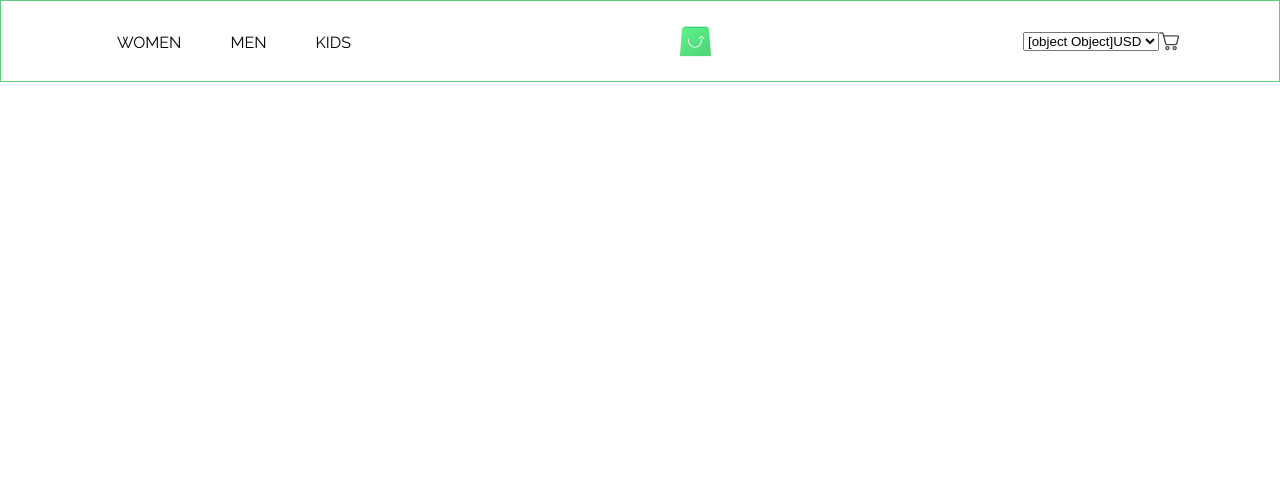
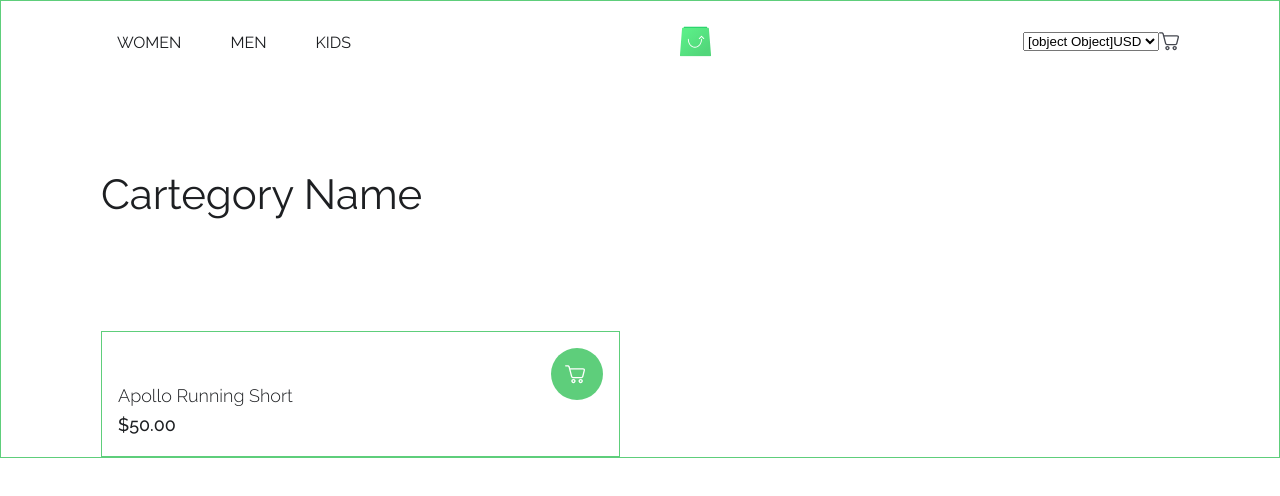
Before and after one commit to IgboPharaoh/semi-ecommerce, a React (Create React App) app: page / in a window 1280 px wide. Shown: the top 496 px of the page. Built offline with nearby package versions, Linux system fonts and the light colour scheme.

Commit message:
added product card and created product section

```diff
--- a/src/components/Cartegory/Cartegory.js
+++ b/src/components/Cartegory/Cartegory.js
@@ -1,11 +1,13 @@
 import React from 'react'
 import styled from 'styled-components'
 import NavBar from '../navbar/Navbar'
+import Products from '../products/Products'
 
 const Cartegory = () => {
   return (
     <StyledSection>
       <NavBar/>
+      <Products/>
     </StyledSection>
   )
 }
--- a/src/components/navbar/Navbar.js
+++ b/src/components/navbar/Navbar.js
@@ -50,10 +50,6 @@ const StyledNav = styled.nav`
         &__right{
             display: flex;
             align-items: center;
-            /* justify-content: space-between; */
-            select{
-                background-colo:red;
-            }
         }
     }
 `
--- a/src/components/navbar/Navlink.js
+++ b/src/components/navbar/Navlink.js
@@ -29,7 +29,6 @@ const StyledNavLink = styled.div`
     }
     :hover{
         color: var(--primaryGreen);
-        transition: ease-in-out 0.5s;
         font-weight: 600;
         .border-bottom{
         display: block;
--- /dev/null
+++ b/src/components/products/ProductCard.js
@@ -0,0 +1,62 @@
+import React from 'react'
+import styled from 'styled-components'
+
+const ProductCard = ({img, title, price}) => {
+  return (
+    <StyledCard>
+        <img src={img} alt="" className="product-card__product-img"/>
+        <div className="product-card__cart-section">
+            <svg width="20" height="20" viewBox="0 0 20 20" fill="none" xmlns="http://www.w3.org/2000/svg">
+                <path d="M19.5613 4.87359C19.1822 4.41031 18.5924 4.12873 17.9821 4.12873H5.15889L4.75914 2.63901C4.52718 1.77302 3.72769 1.16895 2.80069 1.16895H0.653099C0.295301 1.16895 0 1.45052 0 1.79347C0 2.13562 0.294459 2.418 0.653099 2.418H2.80069C3.11654 2.418 3.39045 2.61936 3.47434 2.92139L6.04306 12.7077C6.27502 13.5737 7.07451 14.1778 8.00152 14.1778H16.4028C17.3289 14.1778 18.1507 13.5737 18.3612 12.7077L19.9405 6.50575C20.0877 5.941 19.9619 5.33693 19.5613 4.87365L19.5613 4.87359ZM18.6566 6.22252L17.0773 12.4245C16.9934 12.7265 16.7195 12.9279 16.4036 12.9279H8.00154C7.68569 12.9279 7.41178 12.7265 7.32789 12.4245L5.49611 5.39756H17.983C18.1936 5.39756 18.4042 5.49824 18.5308 5.65948C18.6567 5.81994 18.7192 6.0213 18.6567 6.22266L18.6566 6.22252Z" fill="#43464E"/>
+                <path d="M8.44437 14.9815C7.2443 14.9815 6.25488 15.9277 6.25488 17.0752C6.25488 18.2227 7.24439 19.1689 8.44437 19.1689C9.64445 19.1697 10.6339 18.2235 10.6339 17.0758C10.6339 15.9282 9.64436 14.9813 8.44437 14.9813V14.9815ZM8.44437 17.9012C7.9599 17.9012 7.58071 17.5386 7.58071 17.0753C7.58071 16.612 7.9599 16.2494 8.44437 16.2494C8.92885 16.2494 9.30804 16.612 9.30804 17.0753C9.30722 17.5189 8.90748 17.9012 8.44437 17.9012Z" fill="#43464E"/>
+                <path d="M15.6875 14.9814C14.4875 14.9814 13.498 15.9277 13.498 17.0752C13.498 18.2226 14.4876 19.1689 15.6875 19.1689C16.8875 19.1689 17.877 18.2226 17.877 17.0752C17.8565 15.9284 16.8875 14.9814 15.6875 14.9814ZM15.6875 17.9011C15.2031 17.9011 14.8239 17.5385 14.8239 17.0752C14.8239 16.612 15.2031 16.2493 15.6875 16.2493C16.172 16.2493 16.5512 16.612 16.5512 17.0752C16.5512 17.5188 16.1506 17.9011 15.6875 17.9011Z" fill="#43464E"/>
+            </svg>
+        </div>
+        <div className="product-card__text-section">
+            <p className="product-card__product-title">{title}</p>
+            <p className="product-card__product-price">${price}</p>
+        </div>
+    </StyledCard>
+  )
+}
+
+const StyledCard = styled.div`
+    padding: 1.6rem;
+    border: 1px solid var(--primaryGreen);
+
+    .product-card{
+        &__product-img{
+
+        }
+        &__cart-section{
+            display: flex;
+            justify-content: space-between;
+            float: right;
+            background: var(--primaryGreen);
+            height: 5.2rem;
+            width: 5.2rem;
+            border-radius: 50%;
+            svg {
+            height: 100%;
+            padding-left: 1.4rem;
+            path{
+                fill: white;
+            }
+        }
+        }
+        &__text-section{
+            padding-top: 2.4rem;
+        }
+        &__product-title{
+            font-size: 1.8rem;
+            line-height: 2.88rem;
+            font-weight: 300;
+        }
+        &__product-price{
+            font-size: 1.8rem;
+            line-height: 2.88rem;
+            font-weight: 500;
+        }
+    }
+`
+export default ProductCard
--- /dev/null
+++ b/src/components/products/Products.js
@@ -0,0 +1,32 @@
+import React from 'react'
+import styled from 'styled-components'
+import ProductCard from './ProductCard'
+
+const Products = ({cartegory}) => {
+  return (
+    <StyledProducts>
+        <h5  className="products-section__title">{cartegory || 'Cartegory Name'}</h5>
+        <div className="products-section__left">
+            <ProductCard
+                title = "Apollo Running Short"
+                price = '50.00'
+            />
+        </div>
+    </StyledProducts>
+  )
+}
+const StyledProducts = styled.section`
+    .products-section{
+        &__title{
+            padding: 8rem 0rem 10.3rem;
+            font-size: 4.2rem;
+            line-height: 6.72rem;
+        }
+        &__left{
+            display: grid;
+            grid-template-columns: repeat(auto-fill, minmax(386px, 1fr));
+            gap: 4rem;
+        }
+    }
+`
+export default Products
--- a/src/index.css
+++ b/src/index.css
@@ -51,8 +51,10 @@ code {
 }
 html {
 	font-size: 62.5%;
+	color: var(--primaryBlack);
 }
 
 :root{
 	--primaryGreen: #5ECE7B;
+	--primaryBlack: #1D1F22;
 }
```
